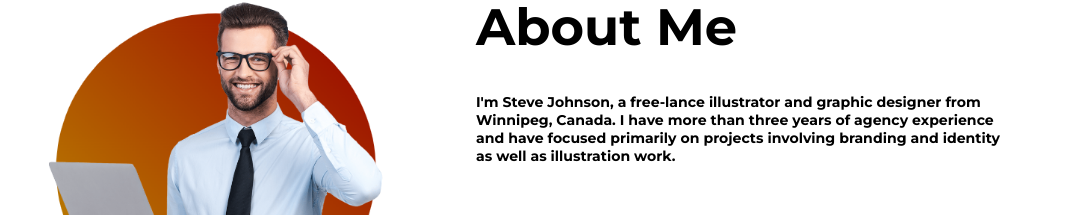
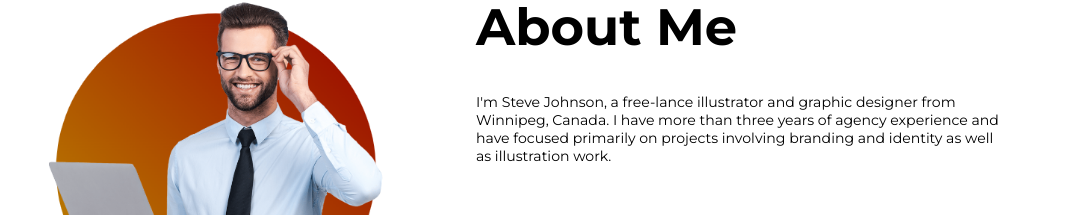
Before and after one commit to ChimiTino/stevePro, a Next.js app: page /about in a window 1280 px wide. Shown: the part 139-354 px from the top of the page, without its empty margins (100-1179 px from the left). Built offline with nearby package versions, Linux system fonts and the light colour scheme.

Commit message:
first commit

```diff
--- a/pages/about.js
+++ b/pages/about.js
@@ -54,8 +54,8 @@ function About() {
 
           </div>
         <header>
-          <h1>About Me</h1>
-          <p><b>I'm Steve Johnson, a free-lance illustrator and graphic designer from Winnipeg, Canada. I have more than three years of agency experience and have focused primarily on projects involving branding and identity as well as illustration work.</b>
+          <h1 style={{fontWeightont:"600"}}>About Me</h1>
+          <p >I'm Steve Johnson, a free-lance illustrator and graphic designer from Winnipeg, Canada. I have more than three years of agency experience and have focused primarily on projects involving branding and identity as well as illustration work.
          </p>
          <p style={{marginTop:"6vw"}}>
           I watched a ton of animations as a child and was always in awe of beautifully illustrated books, which ultimately paved the way for me to pursue careers as a designer and illustrator. Being a cat mom, a video game nerd, and trying to spend as much time outside as possible keep me busy when I'm not at my laptop.
```
